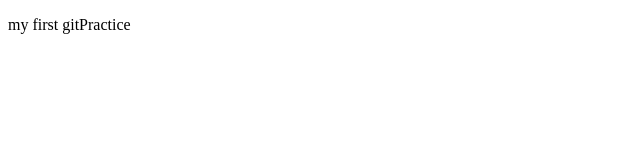
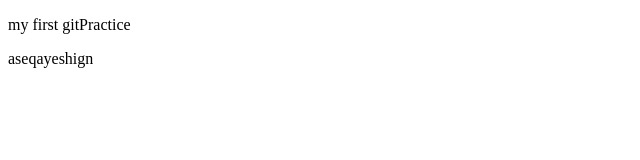
Before and after one commit to Yewub-H/gitPractice-2, a plain HTML site: page Pages/index.html in a window 1280 px wide. Shown: the full height of the page, 0-640 px from the left. Drawn offline with Linux system fonts and the light colour scheme.

Commit message:
updated zari

```diff
--- a/Pages/index.html
+++ b/Pages/index.html
@@ -8,5 +8,6 @@
 </head>
 <body>
   <p>my first gitPractice</p>
+  <p>aseqayeshign</p>
 </body>
 </html>
```
